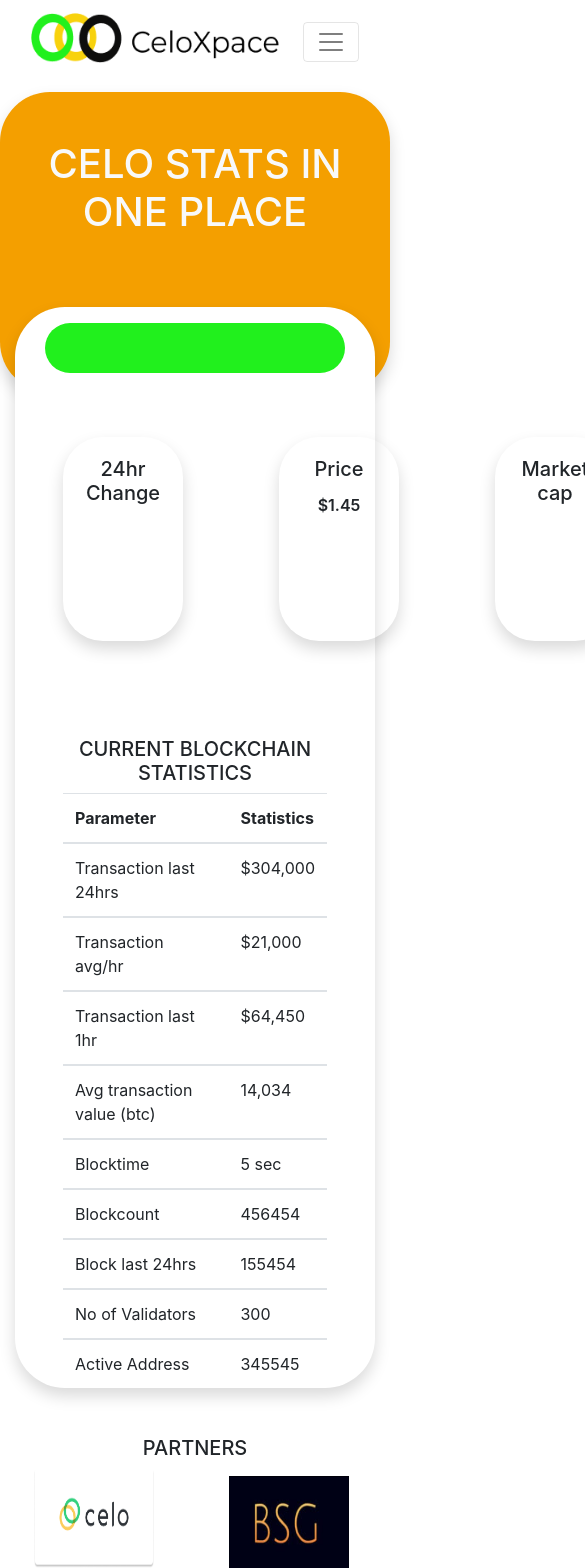
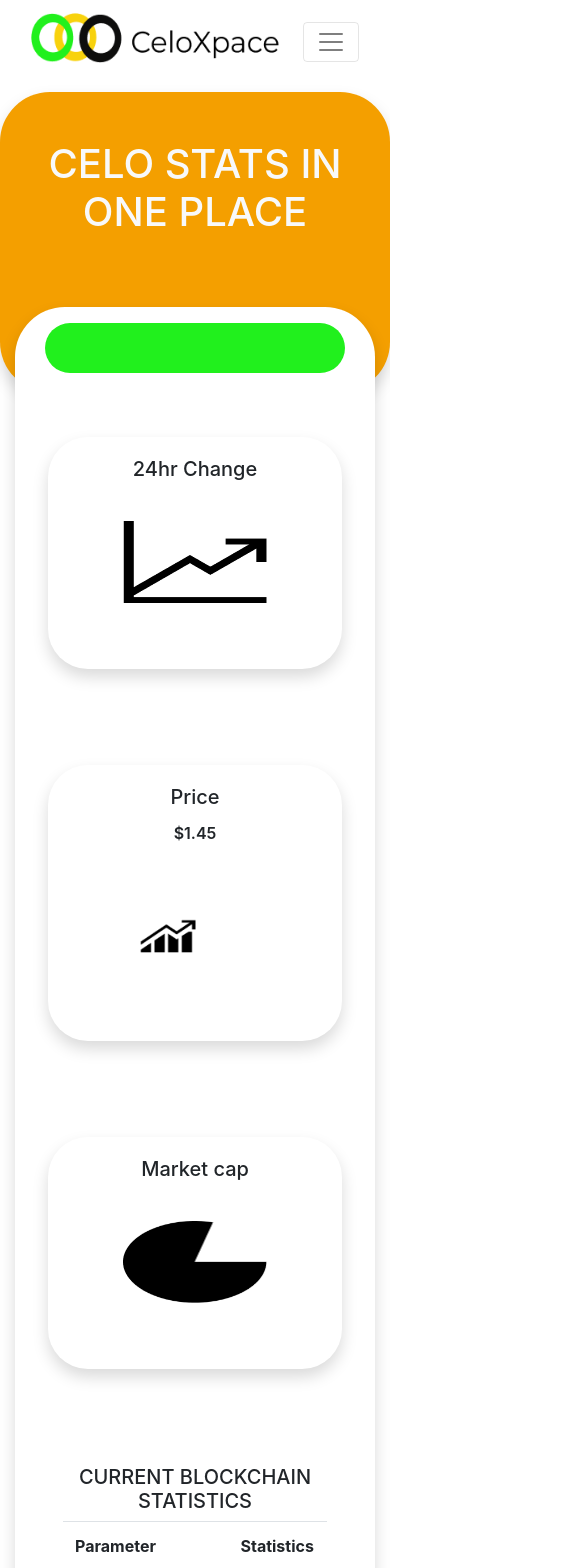
Before and after one commit to pnoken/CeloXpace, a Next.js app: page / in a window 390 px wide. Shown: the top 1568 px of the page, 585 px wide, since content can reach past the window. Built offline with nearby package versions, Linux system fonts and the light colour scheme.

Commit message:
improved mobile responsiveness

```diff
--- a/components/Layout/Main.js
+++ b/components/Layout/Main.js
@@ -3,7 +3,7 @@ import Head from "next/head"
 
 export default function Main({ title }){
 return (
-    <div className="container-fluid">
+    <div className="container-lg">
     <Head>
     <title>{title}</title>
     <link rel="icon" href="/favicon.ico" />
--- a/components/Main/Card.js
+++ b/components/Main/Card.js
@@ -3,6 +3,7 @@ import Image from "next/image";
 export default function Card() {
   return (
     <div className="d-flex flex-column" style={{ zIndex: "1" }}>
+      <div className="flex-row  d-flex">
       <div class="mx-auto">
         <button
           type="button"
@@ -15,9 +16,10 @@ export default function Card() {
           }}
         ></button>
       </div>
-      <div className="flex-row  d-flex">
+      </div>
+      <div className="row">
         <div
-          className="box shadow align-items-start  m-5"
+          className="box shadow col m-5"
           style={{ borderRadius: "40px" }}
         >
           <div className="card-body">
@@ -29,20 +31,20 @@ export default function Card() {
         </div>
 
         <div
-          className="box shadow align-items-start  m-5"
+          className="box shadow col m-5"
           style={{ borderRadius: "40px" }}
         >
           <div className="card-body">
             <h5 className="card-title text-center">Price</h5>
             <p style = {{textAlign : 'center', fontWeight : "600"}}> $1.45</p>
-            <div style={{ margin: "40px", justifyContent: "center"}}>
-              <Image src="/static/price.png" height={200} width={350} />
+            <div style={{ margin: "30px"}}>
+              <Image src="/static/price.png" height={300} width={450} />
             </div>
           </div>
         </div>
 
         <div
-          className="box shadow align-items-start m-5"
+          className="box shadow col m-5"
           style={{ borderRadius: "40px" }}
         >
           <div className="card-body">
--- a/components/Main/Coinlist.js
+++ b/components/Main/Coinlist.js
@@ -45,7 +45,7 @@ export default function CoinList() {
         </h1>
       </div>
       <div
-        className="box shadow w-10"
+        className="box shadow"
         style={{
           borderRadius: "50px",
           zIndex: 1000,
--- a/components/Main/StoresAndApisCard.js
+++ b/components/Main/StoresAndApisCard.js
@@ -3,21 +3,23 @@ import Image from "next/image";
 export default function StoresAndApisCard() {
   return (
     <>
+    <div className="row">
       <button
         type="button"
-        className="btn btn-lg align-items-start"
+        className="btn btn-lg col"
         style={{ backgroundColor: "#21F01D" }}
       >
         Sign Up for API key
       </button>
 
       <button
-        className="btn btn-lg align-items-ends float-right"
+        className="btn btn-lg col float-right"
         type="button"
         style={{ backgroundColor: "#21F01D" }}
       >
         API Documentation
       </button>
+      </div>
 
       <div className="d-flex flex-column" style={{ height: "820px" }}>
         <div className="flex-row  d-flex">
--- /dev/null
+++ b/components/Section/partners.js
@@ -0,0 +1,21 @@
+import Image from "next/image";
+export default function Partners(){
+return (
+    <>
+    <div>
+          <h5 className="text-uppercase text-center">Partners</h5>
+        </div>
+        <div className="flex-row  d-flex">
+            <div className="align-items-start mx-auto">
+              <Image src="/static/celo.png" height={100} width={120} />
+
+            </div>
+
+            <div className="align-items-end mx-auto p-2">
+              <Image src="/static/bsg.png" height={100} width={120} />
+
+            </div>
+          </div>
+    </>
+)
+};
--- a/pages/index.js
+++ b/pages/index.js
@@ -1,32 +1,19 @@
 import Main from "../components/Layout/Main";
 import Footer from "../components/Footers/Footer";
 import CoinList from "../components/Main/Coinlist";
-import Image from "next/image";
 
+import Partners from "../components/Section/partners";
 
 export default function Home() {
   return (
     <>
-    <Main title={"Home"} />
-        <div>
-          <CoinList />
-        </div>
-        <div>
-          <h5 className="text-uppercase text-center">Partners</h5>
-        </div>
-        <div className="flex-row  d-flex">
-            <div className="align-items-start mx-auto">
-              <Image src="/static/celo.png" height={100} width={120} />
+      <Main title={"Home"} />
 
-            </div>
+      <CoinList />
 
-            <div className="align-items-end mx-auto p-2">
-              <Image src="/static/bsg.png" height={100} width={120} />
+      <Partners />
 
-            </div>
-          </div>
-
-        <Footer />
+      <Footer />
     </>
   );
 }
```
Also changed, not shown: components/Main/RichList.js (+10 -6 lines).
